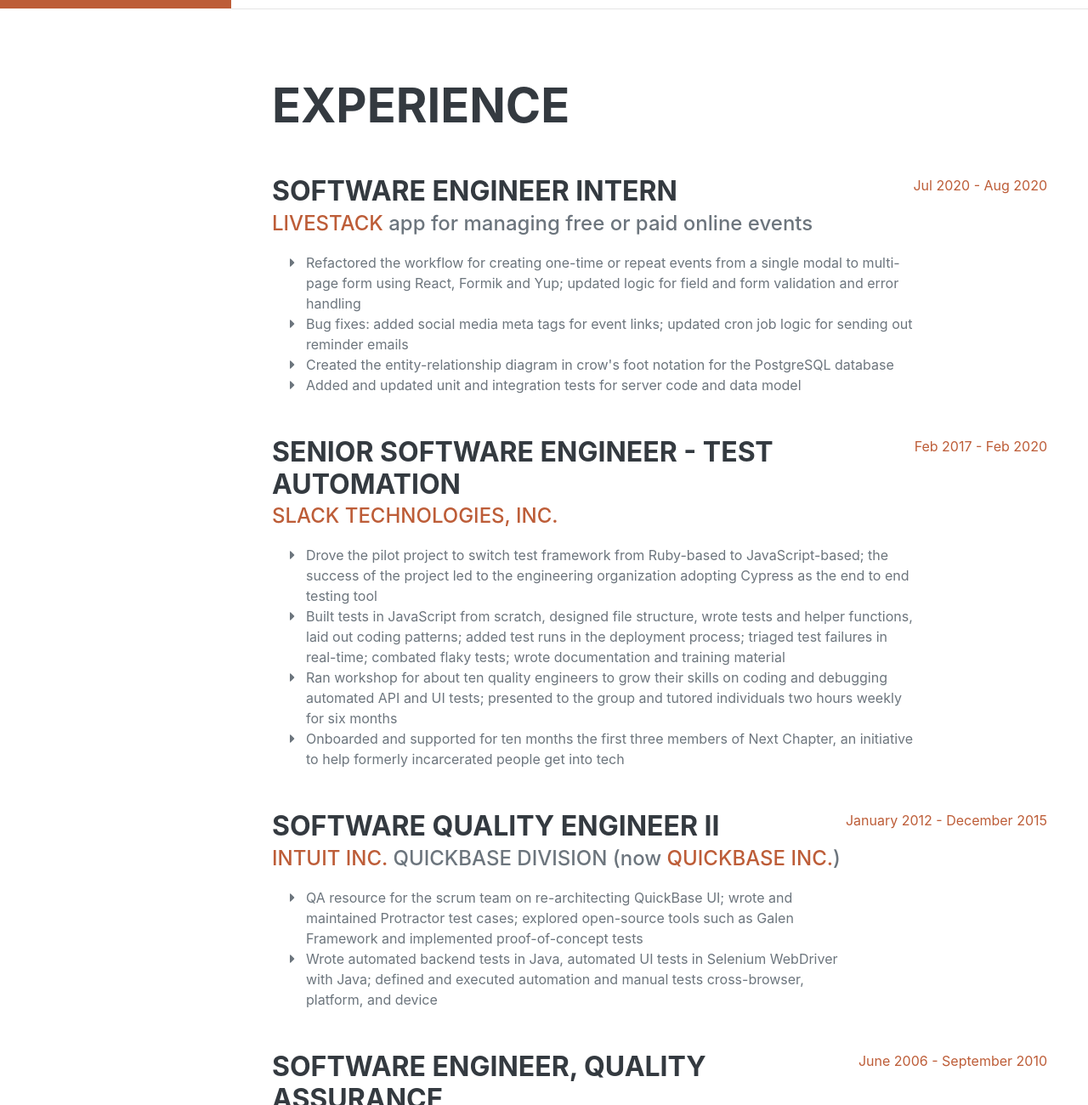
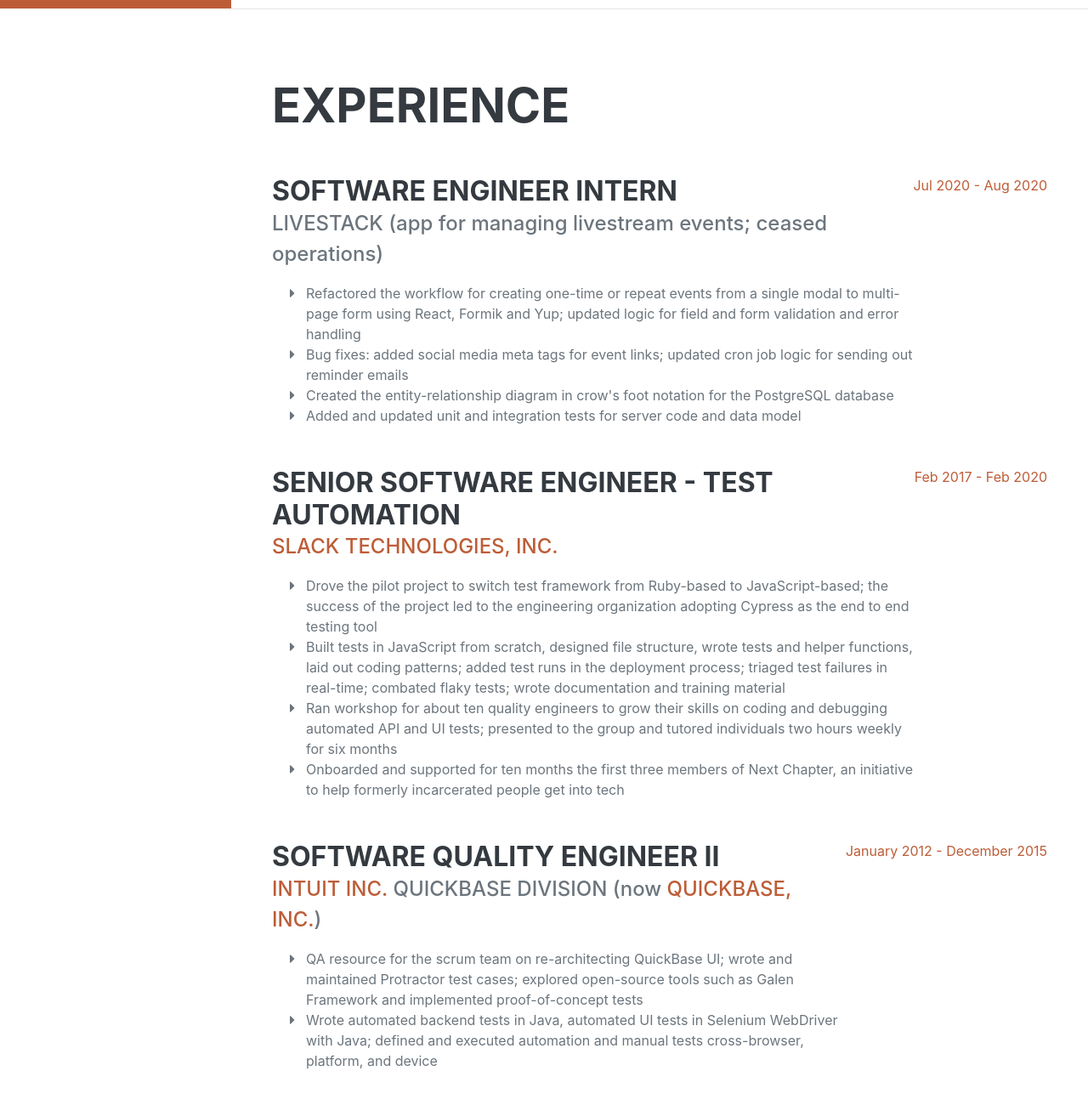
Before and after one commit to u7iD/dot-me-site, a plain HTML site: page index.html in a window 1280 px wide. Shown: the part 790-2090 px from the top of the page at 85% size. Drawn offline with nearby package versions, Linux system fonts and the light colour scheme; a web font is replaced by a local one.

Commit message:
Update Livestack site status; remove link

```diff
--- a/index.html
+++ b/index.html
@@ -132,9 +132,9 @@
             <div class="flex-grow-1">
               <h3 class="mb-0">Software Engineer Intern</h3>
               <div class="subheading mb-3">
-                <a href="https://livestack.video" target="_blank">LiveStack</a
-                ><span style="text-transform: none">
-                  app for managing free or paid online events</span
+                <span>LiveStack</span>
+                <span style="text-transform: none">
+                  (app for managing livestream events; ceased operations)</span
                 >
               </div>
               <ul class="fa-ul mb-0">
@@ -222,10 +222,15 @@
                   >Intuit Inc.</a
                 >
                 QuickBase Division
-                <span style="text-transform: none">(now</span>
-                <a href="https://www.quickbase.com/" target="_blank"
-                  >QuickBase Inc.</a
-                >)
+                <span style="text-transform: none"
+                  >(now
+                  <a
+                    href="https://www.quickbase.com/"
+                    target="_blank"
+                    style="text-transform: uppercase"
+                    >Quickbase, Inc.</a
+                  >)</span
+                >
               </div>
               <ul class="fa-ul mb-0">
                 <li>
```
